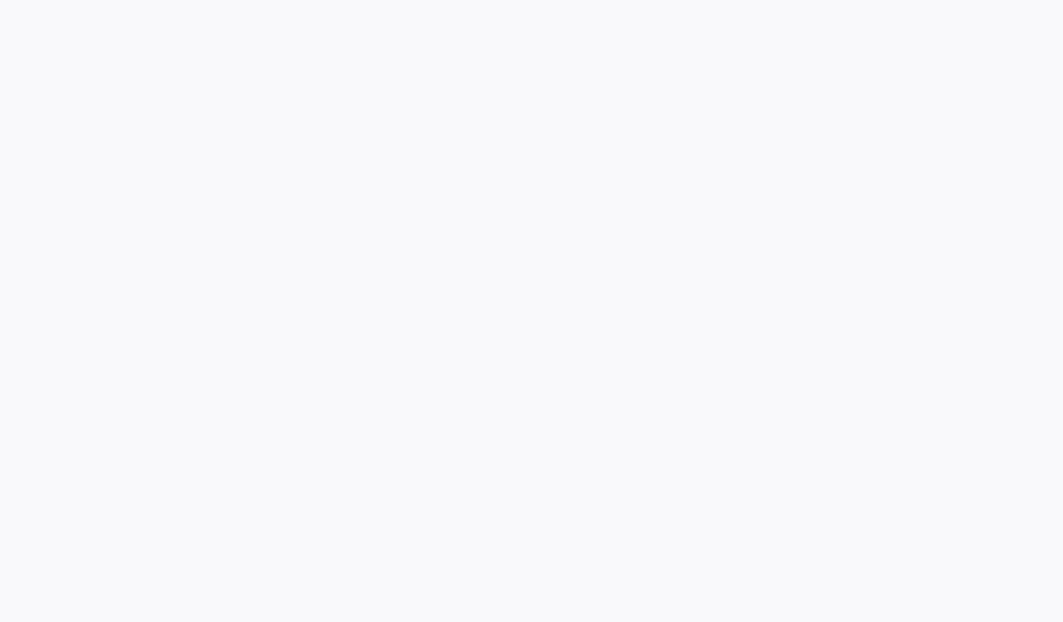
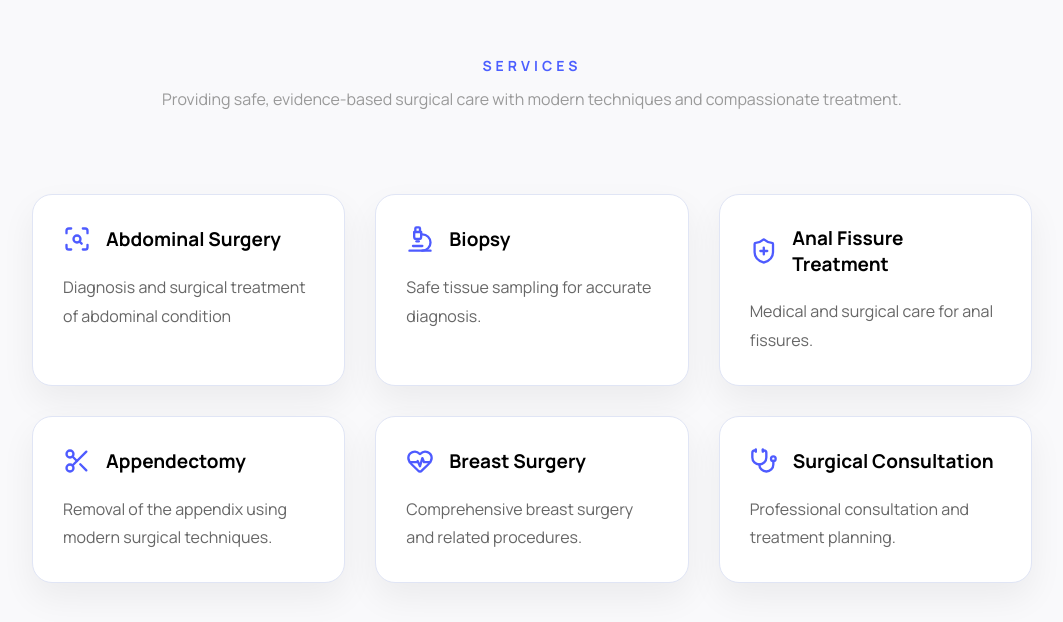
Before and after one commit to samia-siddique/SurgiCare, a React app in the folder frontend/: page / in a window 1280 px wide. Shown: the part 2095-2717 px from the top of the page, without its empty margins (108-1171 px from the left). Before the commit the page ends 2101 px from the top, so only its background shows below. Built offline with nearby package versions, Linux system fonts and the light colour scheme; the HTML template or start-up script is replaced by a standard one.

Commit message:
Add the Experties Component

```diff
--- a/frontend/package.json
+++ b/frontend/package.json
@@ -10,7 +10,7 @@
     "preview": "vite preview"
   },
   "dependencies": {
-    "lucide-react": "^1.22.0",
+    "lucide-react": "^1.25.0",
     "react": "^19.2.7",
     "react-dom": "^19.2.7"
   },
--- a/frontend/src/App.jsx
+++ b/frontend/src/App.jsx
@@ -2,14 +2,15 @@ import React from "react";
 import Hero from "./components/Hero/Hero";
 import Education from "./components/Education/Education";
 import About from "./components/About/About";
+import Experties from "./components/Experties/Experties";
 
 const App = () => {
   return (
     <div>
       <Hero />
-      {/* <Education/> */}
       <About />
       <Education />
+      <Experties/>
     </div>
   );
 };
--- a/frontend/src/components/Experties/Experties.css
+++ b/frontend/src/components/Experties/Experties.css
@@ -0,0 +1,67 @@
+.experties {
+  display: flex;
+  flex-direction: column;
+  align-items: center;
+  font-family: "Manrope", sans-serif;
+  min-height: 100vh;
+  padding: 50px;
+}
+
+.experties-title {
+  font-size: 14px;
+  font-weight: 700;
+  color: #4b5eff;
+  letter-spacing: 4px;
+}
+
+.experties-para {
+  color: #999;
+  font-size: 16px;
+  line-height: 1.8;
+  max-width: 800px;
+  text-align: center;
+  margin: 10px 0 80px;
+}
+
+.service-cards {
+  display: grid;
+  grid-template-columns: repeat(auto-fit, minmax(280px, 1fr));
+  width: min(1000px, 100%);
+  gap: 30px;
+}
+
+.card {
+  display: flex;
+  flex-direction: column;
+  gap: 20px;
+  background: #ffffff;
+  border: 1px solid #e0e5f5;
+  border-radius: 20px;
+  padding: 30px;
+  box-shadow: 0 15px 35px rgba(0, 0, 0, 0.06);
+  transition: 0.3s;
+}
+
+.card:hover {
+  transform: translateY(-8px);
+}
+
+.card h3 {
+  background: transparent;
+  display: flex;
+  align-items: center;
+  font-size: 19px;
+  gap: 15px;
+}
+
+.card h3 svg {
+  color: #4e5bff;
+  background: transparent;
+}
+
+.card p {
+  background: transparent;
+  color: #666;
+  line-height: 1.8;
+  font-size: 16px;
+}
--- a/frontend/src/components/Experties/Experties.jsx
+++ b/frontend/src/components/Experties/Experties.jsx
@@ -1,35 +1,71 @@
 import React from "react";
 import "./Experties.css";
+import {
+  ScanSearch,
+  Microscope,
+  ShieldPlus,
+  Scissors,
+  Stethoscope,
+  HeartPulse,
+} from "lucide-react";
 
 const Experties = () => {
+  const services = [
+    {
+      icon: ScanSearch,
+      title: "Abdominal Surgery",
+      description: "Diagnosis and surgical treatment of abdominal condition",
+    },
+    {
+      icon: Microscope,
+      title: "Biopsy",
+      description: "Safe tissue sampling for accurate diagnosis.",
+    },
+    {
+      icon: ShieldPlus,
+      title: "Anal Fissure Treatment",
+      description: " Medical and surgical care for anal fissures.",
+    },
+    {
+      icon: Scissors,
+      title: "Appendectomy",
+      description: "Removal of the appendix using modern surgical techniques.",
+    },
+    {
+      icon: HeartPulse,
+      title: "Breast Surgery",
+      description: "Comprehensive breast surgery and related procedures.",
+    },
+    {
+      icon: Stethoscope,
+      title: "Surgical Consultation",
+      description: "Professional consultation and treatment planning.",
+    },
+  ];
+
   return (
-    <div>
-      <h2>Services</h2>
-      <div className="cards">
-        <div className="card">
-            icon
-            <h3>Abdominal Surgery</h3>
-        </div>
+    <div className="experties">
+      <p className="experties-title">SERVICES</p>
 
-        <div className="card">
-            icon
-            <h3>Biopsy</h3>
-        </div>
+      <p className="experties-para">
+        Providing safe, evidence-based surgical care with modern techniques and
+        compassionate treatment.
+      </p>
 
-        <div className="card">
-            icon
-            <h3>Anal Fissure Treatment</h3>
-        </div>
+      <div className="service-cards">
+        {services.map((service) => {
+          const Icon = service.icon;
 
-        <div className="card">
-            icon
-            <h3>Appendectomy</h3>
-        </div>
-
-        <div className="card">
-            icon
-            <h3>Breast Surgery</h3>
-        </div>
+          return (
+            <div className="card" key={service.title}>
+              <h3>
+                <Icon size={28} />
+                {service.title}
+              </h3>
+              <p>{service.description}</p>
+            </div>
+          );
+        })}
       </div>
     </div>
   );
```
Also changed, not shown: 1 other file (tests, documents, lock files or other folders).
